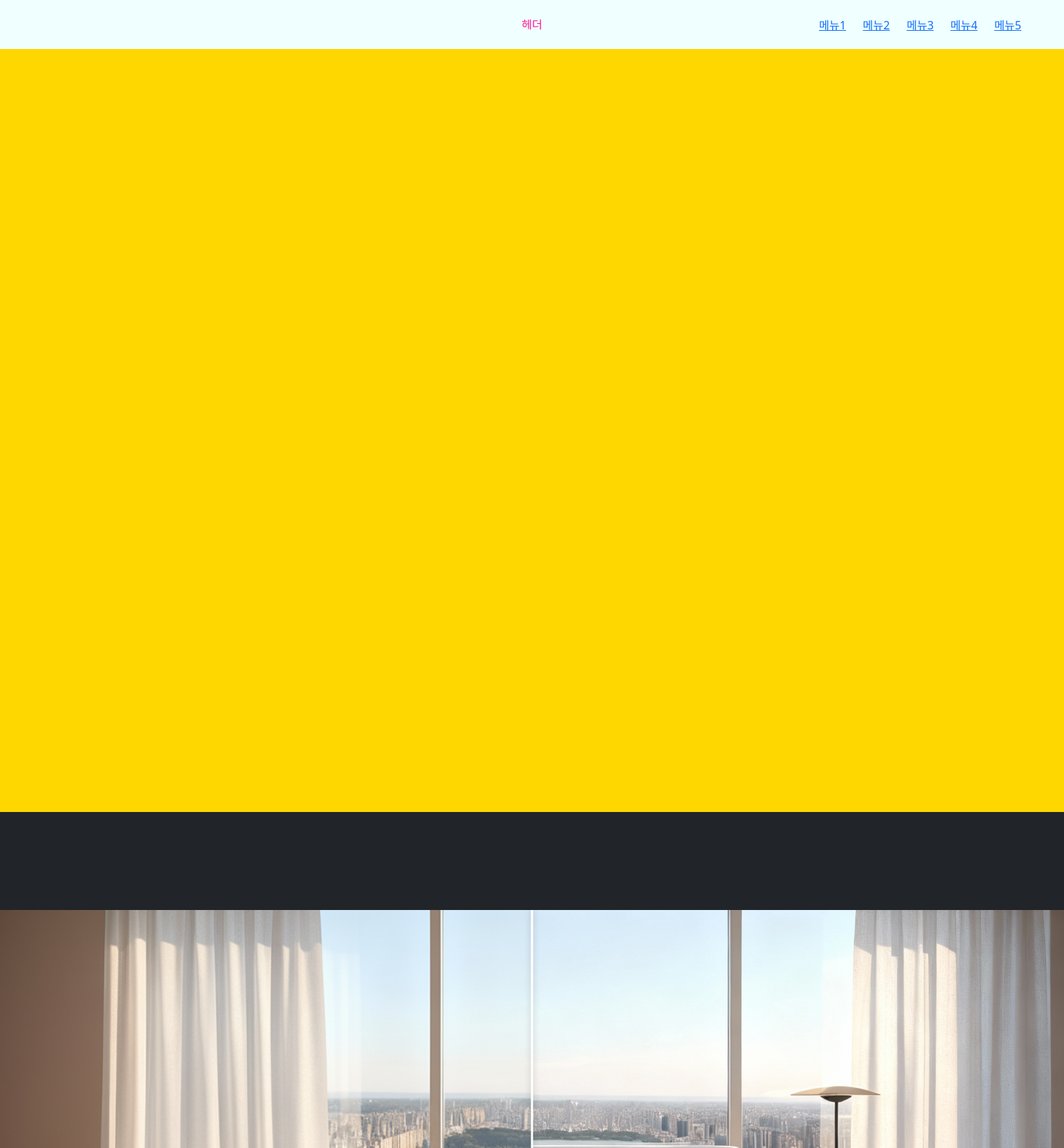
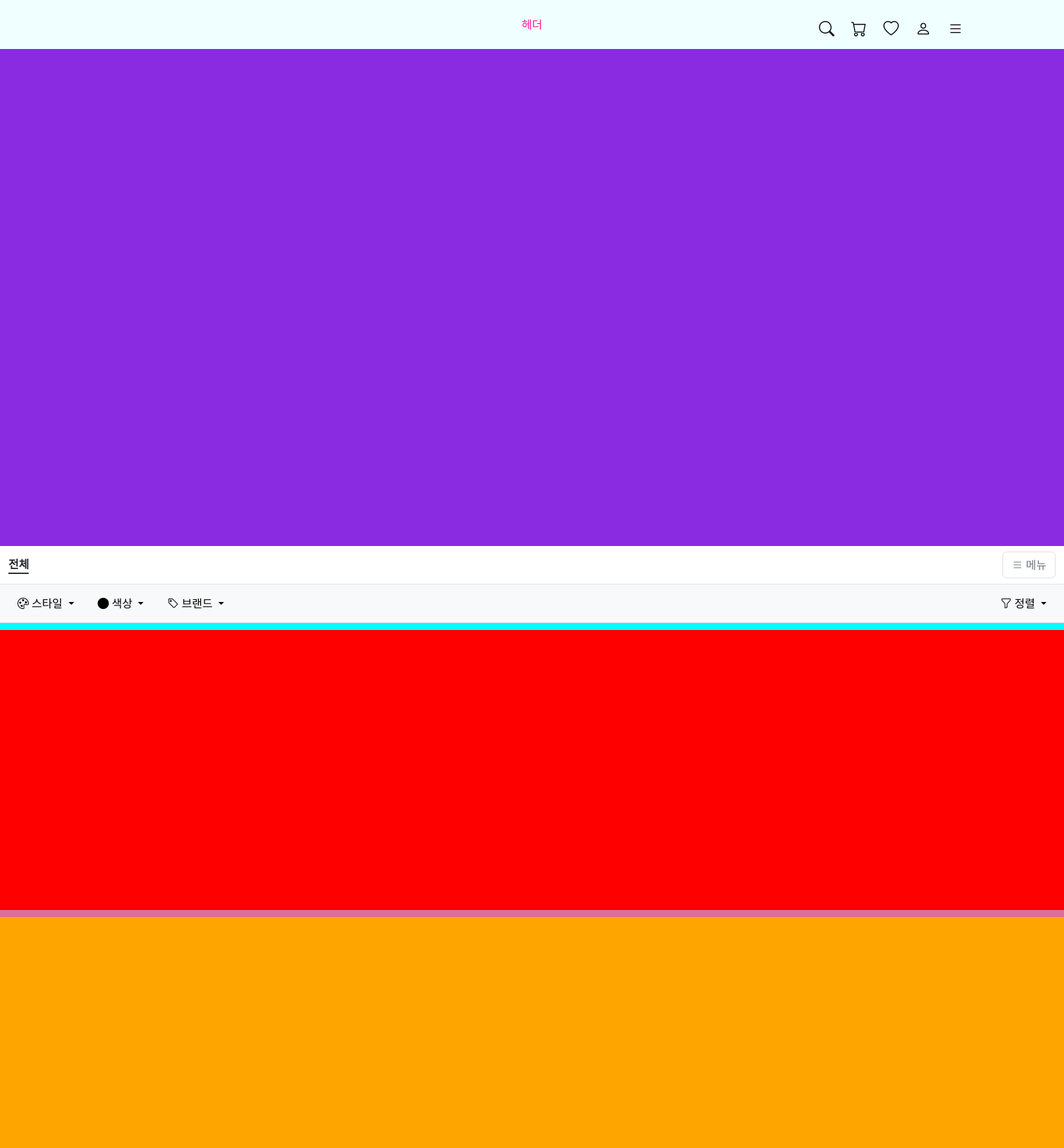
Before and after one commit to lhj8-8/interior_lhj, a Flask app: page / in a window 1520 px wide. Shown: the top 1640 px of the page at 70% size. Run offline with Flask 3, Linux system fonts and the light colour scheme; parts of the project's set-up code (start-up, migrations or seed data) failed here and were passed over.

Commit message:
20250930

```diff
--- a/sprout/static/main.css
+++ b/sprout/static/main.css
@@ -27,6 +27,41 @@ html, body {
     z-index: 1000;
 }
 
+/* header 내부에 a 태그 색상 변경 */
+.header a {
+  display: flex;
+  align-items: center;
+  height: 100%;
+  color: #000;
+  text-decoration: none;
+}
+
+/* header 내부에 아이콘 크기 및 정렬 */
+.header a i {
+  font-size: 22px;
+}
+
+/* offcanvas 슬라이드 패널*/
+
+/* Offcanvas custom size* */
+.offcanvas {
+    width: 500px
+    z-index: 1050; /* 오버레이보다 레이어 위 */
+}
+
+/* 패널 열려도 스크롤 허용 */
+body.offcanvas-open {
+    overflow: auto;
+    padding-right: 0;
+}
+
+/* 흰색 배경 */
+.offcanvas-header,
+.offcanvas-body {
+    background-color: white;
+    color: black;
+}
+
 /* section_1 */
 .section_1 {
     height: 1160px;
@@ -38,6 +73,7 @@ html, body {
     width: 1520px;
     height: 140px;
     margin: 0 auto;
+    background-color: aqua;
 }
 
 /* section_2 */
@@ -49,7 +85,7 @@ html, body {
     background: #fff;
 }
 
-/* 슬라이드 컨테이너 */
+/* 전/후 슬라이드 컨테이너 */
 .image-slider-container {
     position: absolute;
     inset: 0;
--- a/sprout/templates/base.html
+++ b/sprout/templates/base.html
@@ -6,7 +6,7 @@
 
     <!--bootstrap cdn-->
     <link rel="stylesheet" href="https://cdn.jsdelivr.net/npm/bootstrap@5.3.8/dist/css/bootstrap.min.css">
-
+    <!-- Bootstrap Icons -->
     <link rel="stylesheet" href="https://cdn.jsdelivr.net/npm/bootstrap-icons@1.10.0/font/bootstrap-icons.css">
     <!--custom css-->
     <link rel="stylesheet" href="{{ url_for('static', filename='main.css') }}">
@@ -14,7 +14,6 @@
     {% endblock %}
 
     <title>Interior web</title>
-
 </head>
 
 <body class="bg-dark">
@@ -27,12 +26,54 @@
     <div class="position-absolute top-50 start-100 translate-middle"
          style="height: 70px; width: 700px;">
         <ol class="row list-unstyled">
-            <li class="col-auto my-4"><a href="">메뉴1</a></li>
-            <li class="col-auto my-4"><a href="">메뉴2</a></li>
-            <li class="col-auto my-4"><a href="">메뉴3</a></li>
-            <li class="col-auto my-4"><a href="">메뉴4</a></li>
-            <li class="col-auto my-4"><a href="">메뉴5</a></li>
+        <li class="col-auto my-4">
+            <a href="#">
+                <i class="bi bi-search"></i></a>
+        </li>
+        <li class="col-auto my-4">
+            <a href="#">
+                <i class="bi bi-cart"></i></a>
+        </li>
+        <li class="col-auto my-4">
+            <a href="#">
+                <i class="bi bi-heart"></i></a>
+        </li>
+        <li class="col-auto my-4">
+            <a href="#">
+                <i class="bi bi-person"></i></a>
+        </li>
+            <li class="col-auto my-4">
+                <a href="#" data-bs-toggle="offcanvas" data-bs-target="#slidePanel" class="menu-icon">
+                  <i class="bi bi-list"></i></a>
+            </li>
         </ol>
+    </div>
+</div>
+
+<!-- 오른쪽 슬라이드 패널 -->
+<div class="offcanvas offcanvas-end" id="slidePanel" data-bs-scroll="true" data-bs-backdrop="true">
+    <div class="offcanvas-header">
+        <h5 class="offcanvas-title">메뉴</h5>
+        <button type="button" class="btn-close" data-bs-dismiss="offcanvas"></button>
+    </div>
+    <div class="offcanvas-body">
+        <ol class="list-unstyled">
+            <li class="col-auto my-4">내 정보
+            </li>
+            <li class="col-auto my-4">제품 목록
+            </li>
+            <li class="col-auto my-4">장바구니
+            </li>
+            <li class="col-auto my-4">AI 챗봇
+            </li>
+        </ol>
+
+        <hr class="my-4">
+
+        <div class="d-grid gap-2">
+            <button class="btn btn-outline-primary" type="button">로그인</button>
+            <button class="btn btn-outline-secondary" type="button">마이페이지</button>
+        </div>
     </div>
 </div>
 
@@ -50,5 +91,7 @@
 <script src="https://cdn.jsdelivr.net/npm/bootstrap@5.3.8/dist/js/bootstrap.bundle.min.js"></script>
 <!--custom js-->
 <script src="{{ url_for('static', filename='js.js') }}"></script>
+
+{% block extra_js %}{% endblock %}
 </body>
-/html>
+</html>
--- a/sprout/views/main_views.py
+++ b/sprout/views/main_views.py
@@ -3,4 +3,4 @@ from flask import Blueprint, render_template
 bp = Blueprint ('main',__name__)
 @bp.route('/')
 def index():
-    return render_template('main.html')
+    return render_template('sub.html')
```
